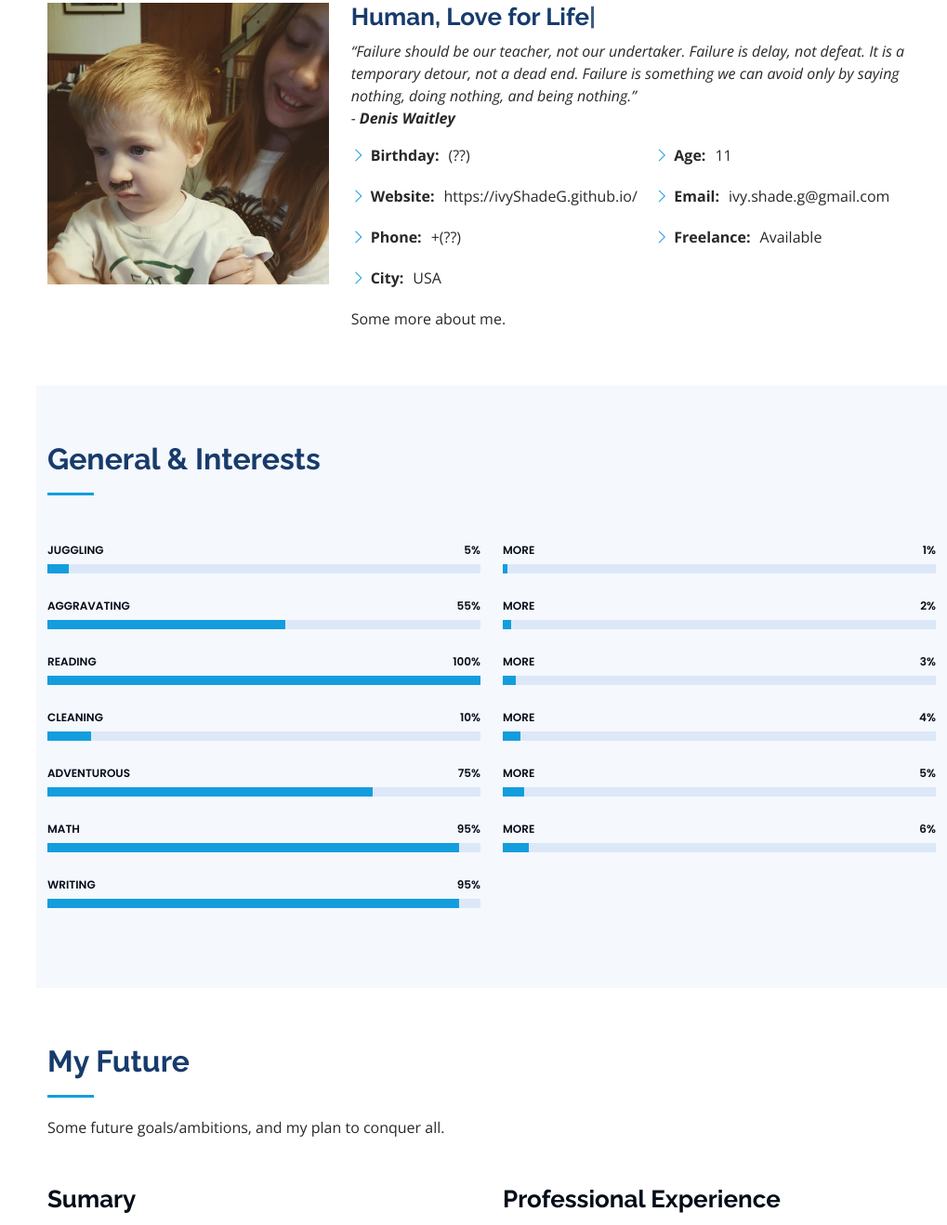
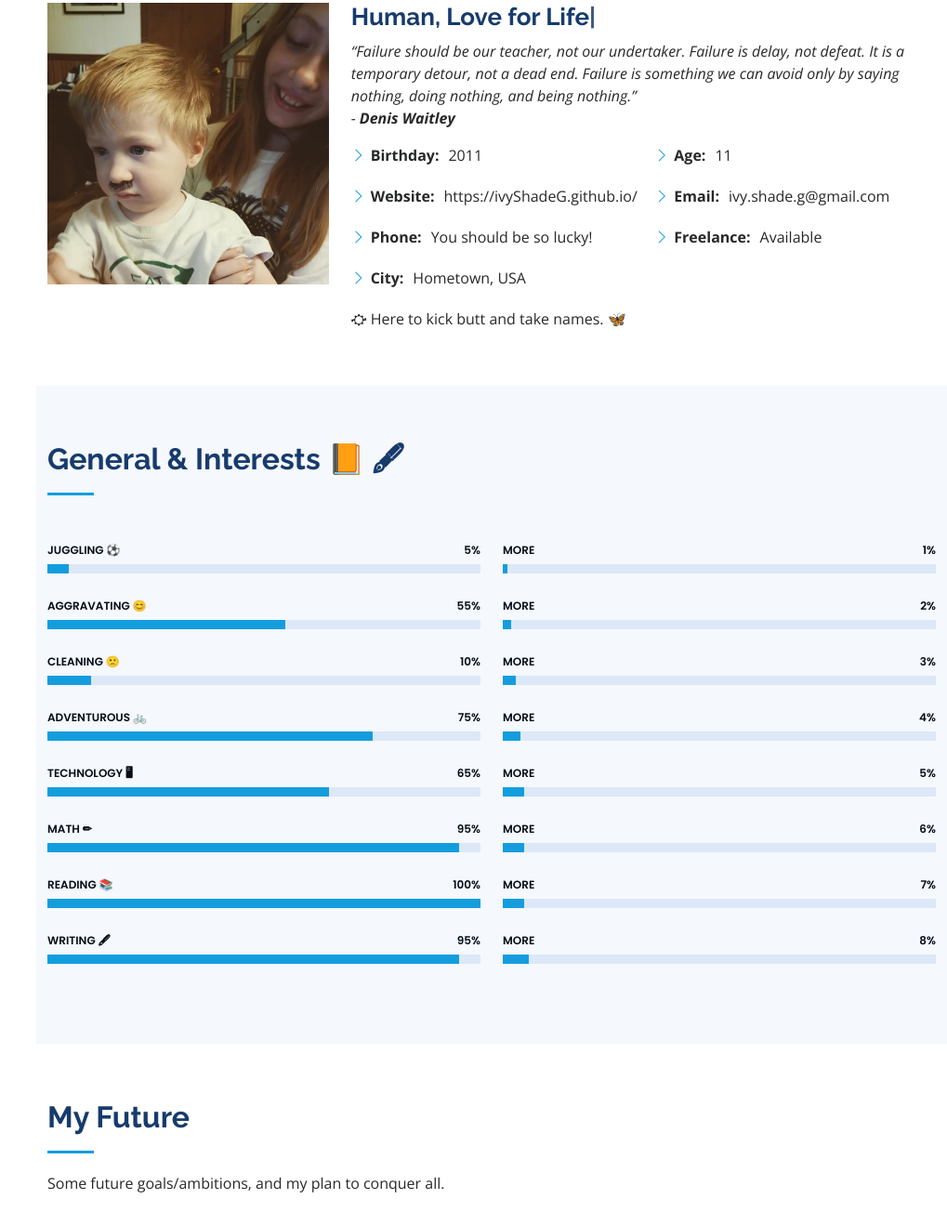
Before and after one commit to ivyShadeG/ivyShadeG.github.io, a plain HTML site: page index.html in a window 1280 px wide. Shown: the part 989-2307 px from the top of the page at 93% size, without its empty margins (261-1280 px from the left). Drawn offline with nearby package versions, Linux system fonts and the light colour scheme; a web font is replaced by a local one.

Commit message:
Update index.html

```diff
--- a/index.html
+++ b/index.html
@@ -92,12 +92,12 @@
             <div class="row">
               <div class="col-lg-6">
                 <ul>
-                  <li><i class="bi bi-chevron-right"></i> <strong>Birthday:</strong> <span>(??)</span></li>
+                  <li><i class="bi bi-chevron-right"></i> <strong>Birthday:</strong> <span>2011</span></li>
                   <li><i class="bi bi-chevron-right"></i> <strong>Website:</strong>
                     <span>https://ivyShadeG.github.io/</span>
                   </li>
-                  <li><i class="bi bi-chevron-right"></i> <strong>Phone:</strong> <span>+(??)</span></li>
-                  <li><i class="bi bi-chevron-right"></i> <strong>City:</strong> <span>USA</span></li>
+                  <li><i class="bi bi-chevron-right"></i> <strong>Phone:</strong> <span>You should be so lucky!</span></li>
+                  <li><i class="bi bi-chevron-right"></i> <strong>City:</strong> <span>Hometown, USA</span></li>
                 </ul>
               </div>
 
@@ -113,7 +113,7 @@
               </div>
             </div>
             <p>
-              Some more about me.
+              ⛮ Here to kick butt and take names. 🦋
             </p>
           </div>
         </div>
@@ -127,7 +127,7 @@
 
 
         <div class="section-title">
-          <h2>General &AMP; Interests</h2>
+          <h2>General &AMP; Interests 📙 🖋 </h2>
         </div>
 
         <div class="row skills-content">
@@ -136,7 +136,7 @@
           <div class="col-lg-6" data-aos="fade-up" data-aos-delay="100">
 
             <div class="progress">
-              <span class="skill">Juggling <i class="val">5%</i></span>
+              <span class="skill">Juggling ⚽ <i class="val">5%</i></span>
               <div class="progress-bar-wrap">
                 <div class="progress-bar" role="progressbar" aria-valuenow="5" aria-valuemin="0" aria-valuemax="100">
                 </div>
@@ -144,7 +144,7 @@
             </div>
 
             <div class="progress">
-              <span class="skill">Aggravating <i class="val">55%</i></span>
+              <span class="skill">Aggravating 😊 <i class="val">55%</i></span>
               <div class="progress-bar-wrap">
                 <div class="progress-bar" role="progressbar" aria-valuenow="55" aria-valuemin="0" aria-valuemax="100">
                 </div>
@@ -152,35 +152,42 @@
             </div>
 
             <div class="progress">
-              <span class="skill">Reading <i class="val">100%</i></span>
+              <span class="skill">Cleaning 🙁 <i class="val">10%</i></span>
+              <div class="progress-bar-wrap">
+                <div class="progress-bar" role="progressbar" aria-valuenow="10" aria-valuemin="0" aria-valuemax="100">
+                </div>
+              </div>
+            </div>
+            <div class="progress">
+              <span class="skill">Adventurous 🚲 <i class="val">75%</i></span>
+              <div class="progress-bar-wrap">
+                <div class="progress-bar" role="progressbar" aria-valuenow="75" aria-valuemin="0" aria-valuemax="100">
+                </div>
+              </div>
+            </div>
+            <div class="progress">
+              <span class="skill">Technology 🖥 <i class="val">65%</i></span>
+              <div class="progress-bar-wrap">
+                <div class="progress-bar" role="progressbar" aria-valuenow="65" aria-valuemin="0" aria-valuemax="100">
+                </div>
+              </div>
+            </div>
+            <div class="progress">
+              <span class="skill">Math ✏ <i class="val">95%</i></span>
+              <div class="progress-bar-wrap">
+                <div class="progress-bar" role="progressbar" aria-valuenow="95" aria-valuemin="0" aria-valuemax="100">
+                </div>
+              </div>
+            </div>
+            <div class="progress">
+              <span class="skill">Reading 📚 <i class="val">100%</i></span>
               <div class="progress-bar-wrap">
                 <div class="progress-bar" role="progressbar" aria-valuenow="100" aria-valuemin="0" aria-valuemax="100">
                 </div>
               </div>
             </div>
             <div class="progress">
-              <span class="skill">Cleaning <i class="val">10%</i></span>
-              <div class="progress-bar-wrap">
-                <div class="progress-bar" role="progressbar" aria-valuenow="10" aria-valuemin="0" aria-valuemax="100">
-                </div>
-              </div>
-            </div>
-            <div class="progress">
-              <span class="skill">Adventurous <i class="val">75%</i></span>
-              <div class="progress-bar-wrap">
-                <div class="progress-bar" role="progressbar" aria-valuenow="75" aria-valuemin="0" aria-valuemax="100">
-                </div>
-              </div>
-            </div>
-            <div class="progress">
-              <span class="skill">Math <i class="val">95%</i></span>
-              <div class="progress-bar-wrap">
-                <div class="progress-bar" role="progressbar" aria-valuenow="95" aria-valuemin="0" aria-valuemax="100">
-                </div>
-              </div>
-            </div>
-            <div class="progress">
-              <span class="skill">Writing <i class="val">95%</i></span>
+              <span class="skill">Writing 🖋 <i class="val">95%</i></span>
               <div class="progress-bar-wrap">
                 <div class="progress-bar" role="progressbar" aria-valuenow="95" aria-valuemin="0" aria-valuemax="100">
                 </div>
@@ -233,6 +240,20 @@
             <div class="progress">
               <span class="skill">More <i class="val">6%</i></span>
               <div class="progress-bar-wrap">
+                <div class="progress-bar" role="progressbar" aria-valuenow="5" aria-valuemin="0" aria-valuemax="100">
+                </div>
+              </div>
+            </div>
+            <div class="progress">
+              <span class="skill">More <i class="val">7%</i></span>
+              <div class="progress-bar-wrap">
+                <div class="progress-bar" role="progressbar" aria-valuenow="5" aria-valuemin="0" aria-valuemax="100">
+                </div>
+              </div>
+            </div>
+            <div class="progress">
+              <span class="skill">More <i class="val">8%</i></span>
+              <div class="progress-bar-wrap">
                 <div class="progress-bar" role="progressbar" aria-valuenow="6" aria-valuemin="0" aria-valuemax="100">
                 </div>
               </div>
@@ -257,17 +278,16 @@
 
         <div class="row">
           <div class="col-lg-6" data-aos="fade-up">
-            <h3 class="resume-title">Sumary</h3>
+            <h3 class="resume-title">Summary</h3>
             <div class="resume-item pb-0">
               <h4>Ivy Shade</h4>
-              <p><em>All around hard-working, dedicated, motivated, and beyond-my-years
-                intelligent, kind, funny, with family that adores me (according to my favorite uncle),
-                siblings for whom I care deeply, and lucky enough to wake a draw breath ever since I
+              <p><em>According to my favorite uncle, I'm hard-working, dedicated, motivated, beyond-my-years
+                intelligent, kind, funny. According to me, I'm blessed with family that adores me,
+                siblings for whom I care deeply, and I'm lucky enough to wake a draw breath ever since I
                 can remember. My name is Ivy Shade, and I will accomplish all I set my mind to acoomplish.
                 </em></p>
               <ul>
                 <li>USA</li>
-                <li>(??)</li>
                 <li>ivy.shade.g@gmail.com</li>
               </ul>
             </div>
@@ -276,7 +296,7 @@
               <h4>Bachelor of Science &amp; Electrical Engineering (The Correct Choice)</h4>
               <h5>2030-2034</h5>
               <ul>
-                <li>University of Tennessee at Knoxville</li>
+                <li>University of Somewhere Awesome</li>
                 <li>Honors: Summa cum laude</li>
                 <ul>
                   <li>Overall: 4.0/4.0</li>
```
